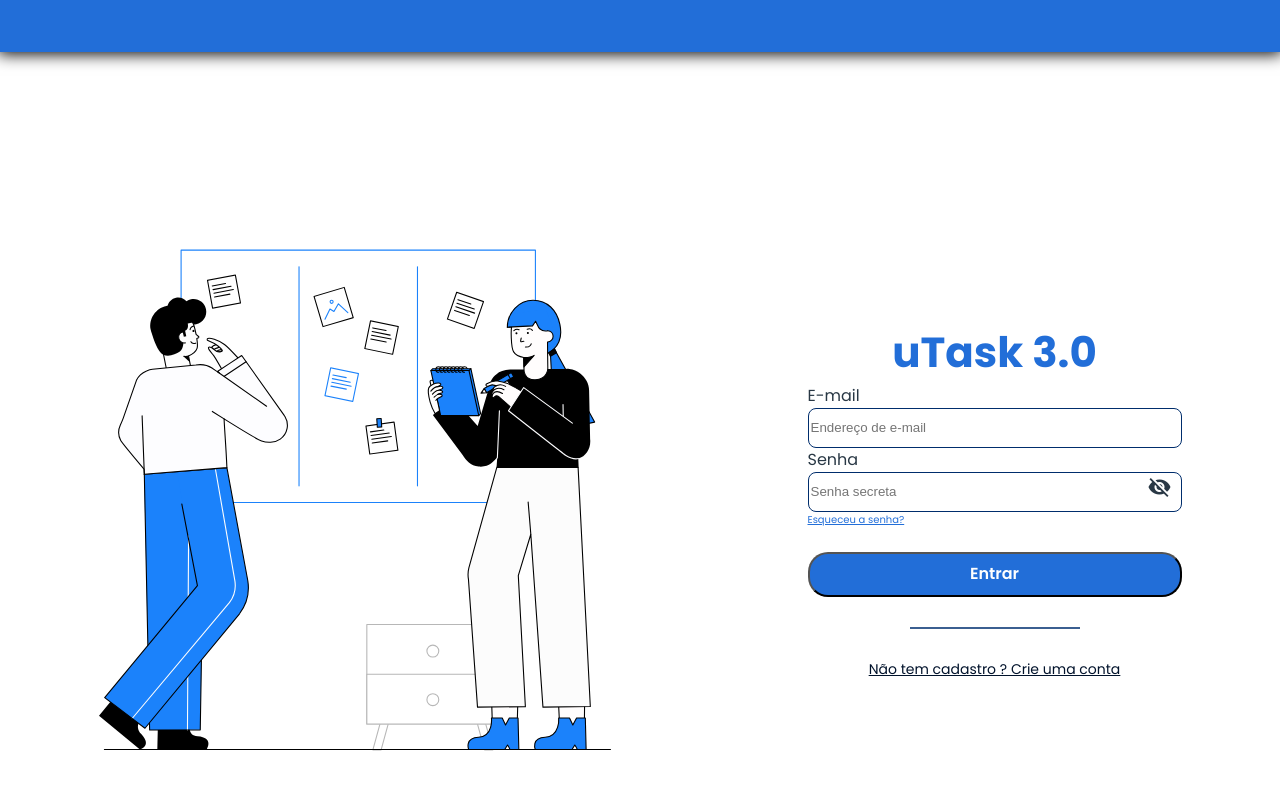
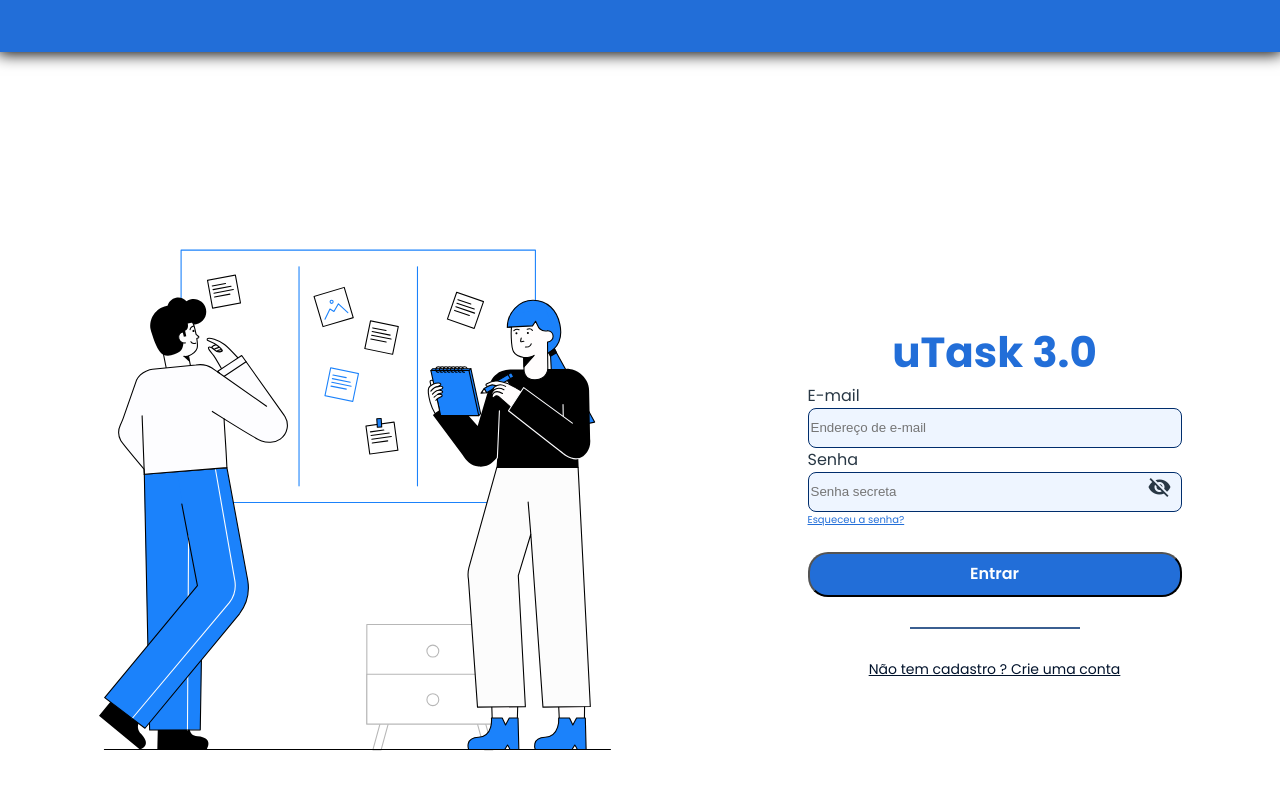
Before and after one commit to Gabriel-16n5/uTask-Trainee, a React (Vite) app: page / in a window 1280 px wide. Shown: the top 790 px of the page. Built offline with nearby package versions, Linux system fonts and the light colour scheme.

Commit message:
fix: input background color

```diff
--- a/src/components/SignInContainer.jsx
+++ b/src/components/SignInContainer.jsx
@@ -82,6 +82,7 @@ const LoginInput = styled.input`
     border: 1px solid #002D6C;
     padding-right: 30px;
     box-sizing: border-box;
+    background: #EEF5FF;
 `
 
 const Icon = styled.span`
```
